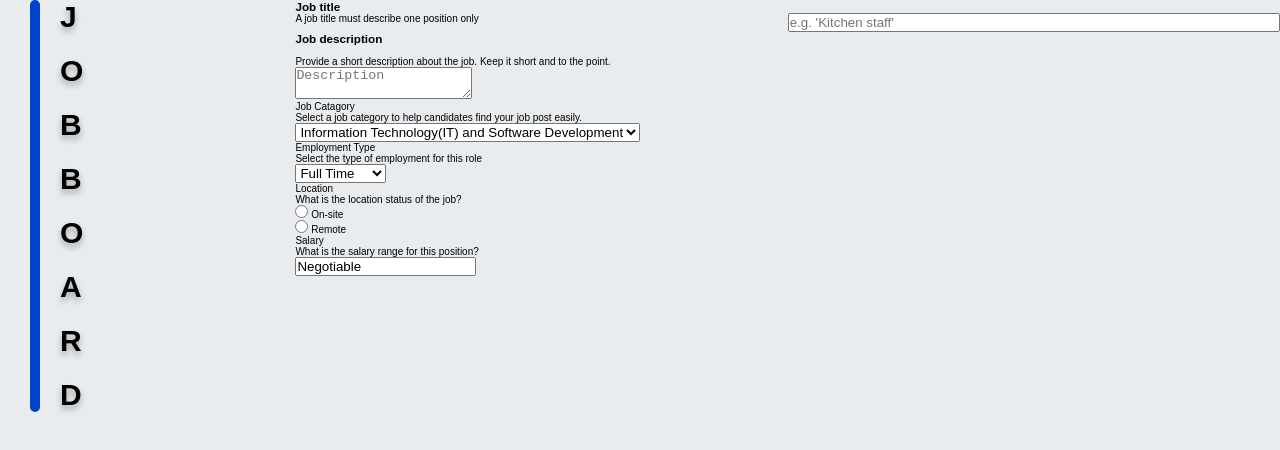
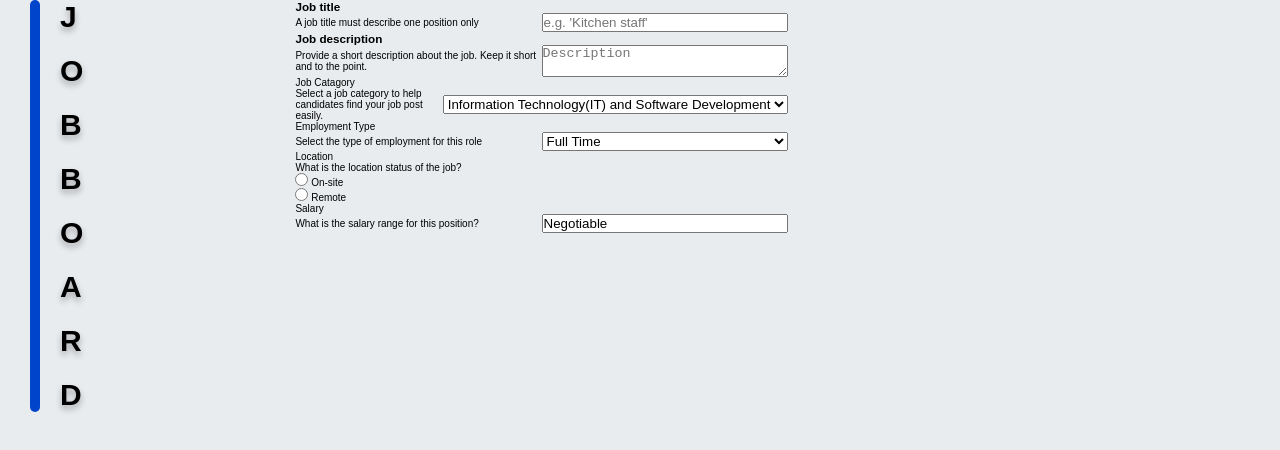
Before and after one commit to wcutechclub/Job_Board, a plain HTML site: page postJob.html in a window 1280 px wide. Drawn offline with Linux system fonts and the light colour scheme.

Commit message:
give the width of the container

```diff
--- a/CSS/postJob.css
+++ b/CSS/postJob.css
@@ -43,8 +43,11 @@ body {
 .form-container{
     display: flex;
     flex-direction: column;
+    width: 50%;
 }
-.title{
+.grid--col-2{
     display: grid;
     grid-template-columns: 1fr 1fr;
+    justify-content: center;
+    align-items: center;
 }
```
